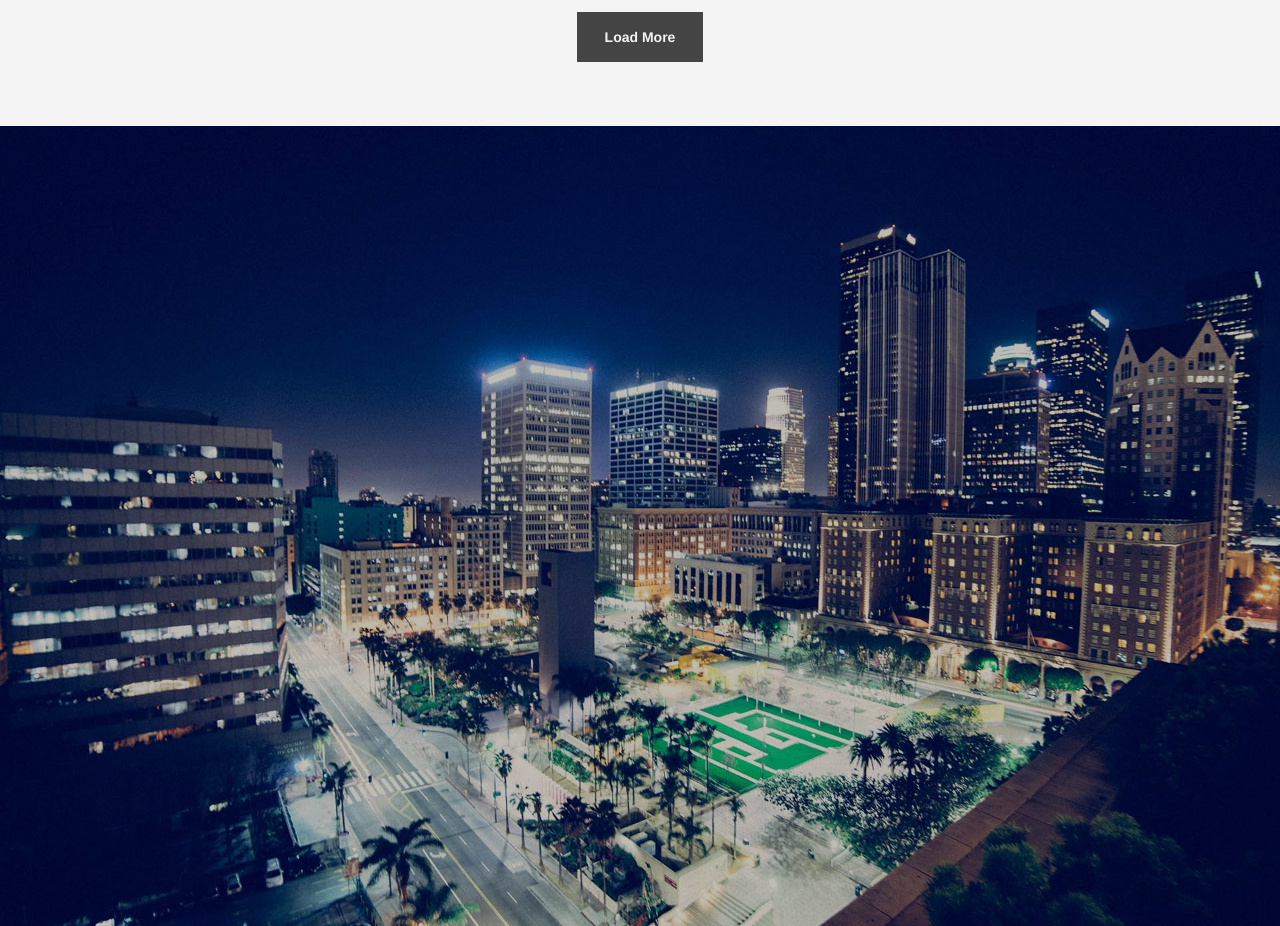
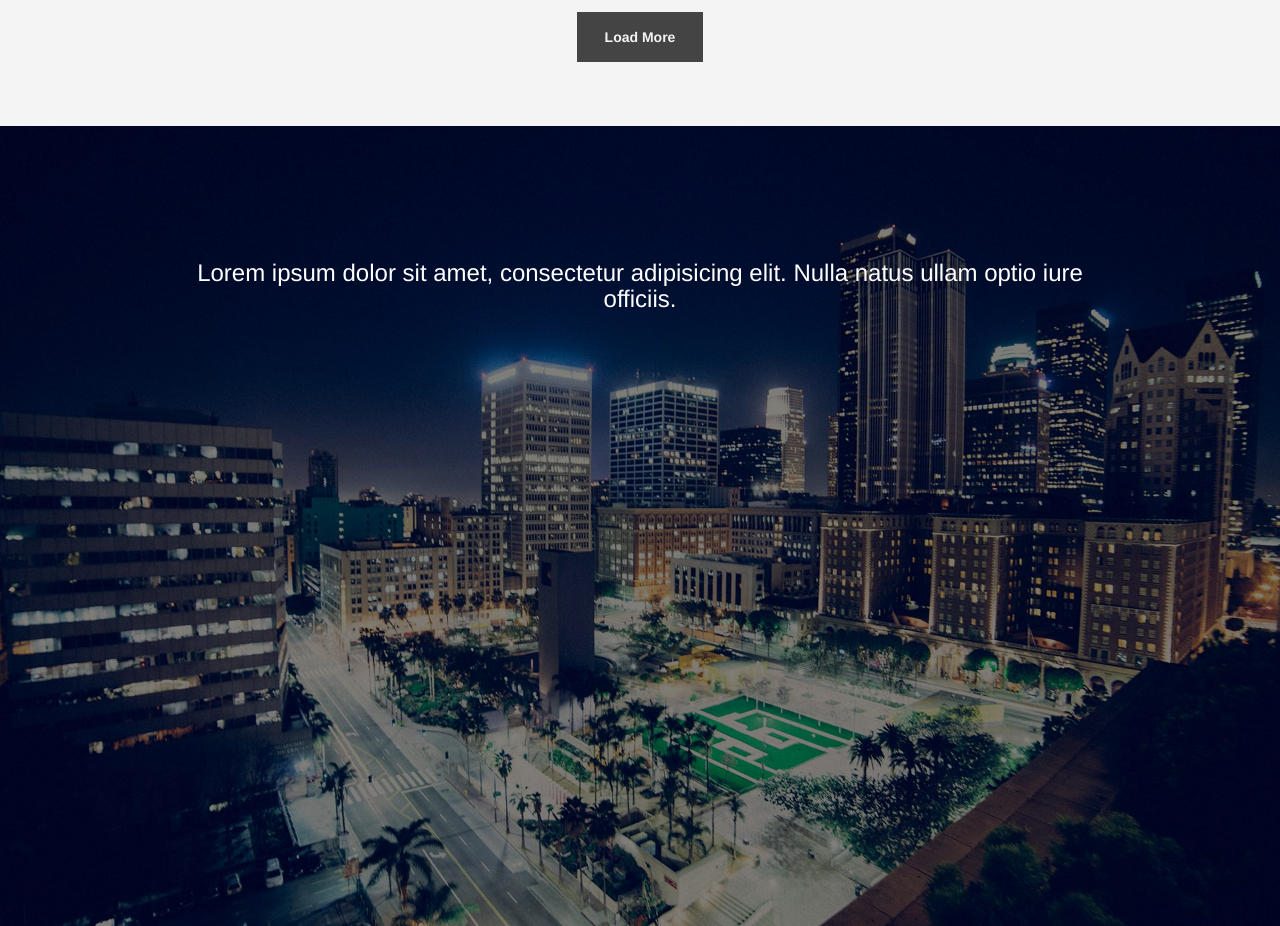
Before and after one commit to Mariadicar6/Primes, a plain HTML site: page index.html in a window 1280 px wide. Shown: the part 4100-5026 px from the top of the page. Drawn offline with nearby package versions, Linux system fonts and the light colour scheme; files whose address does not match are found by name.

Commit message:
Text in Call to action

```diff
--- a/css/main.css
+++ b/css/main.css
@@ -160,11 +160,11 @@ html,body{
 	background: url("../img/background/city.jpg");
 	background-size: cover;
 	height: 100%;
+	color: white;
 }
 
 .call-to-action .black{
 	background: rgba(0, 0, 0, 0.5);
-	opacity: 0.5;
 	height: 100%;
 }
 
--- a/index.html
+++ b/index.html
@@ -217,8 +217,16 @@
     </div>
     <a class="boton" href="#">Load More</a>
   </section>
-  <section class="call-to-action">
-    <div class="black"></div>
+  <section class="call-to-action text-center">
+    <div class="black">
+      <div class="container">
+        <div class="row">
+          <div class="col-sm-12">
+            <h3 class="pd-10">Lorem ipsum dolor sit amet, consectetur adipisicing elit. Nulla natus ullam optio iure officiis.</h3>
+          </div>
+        </div>
+      </div>
+    </div>
 
   </section>
   <section class="package pt-5 pb-5 text-center">
```
